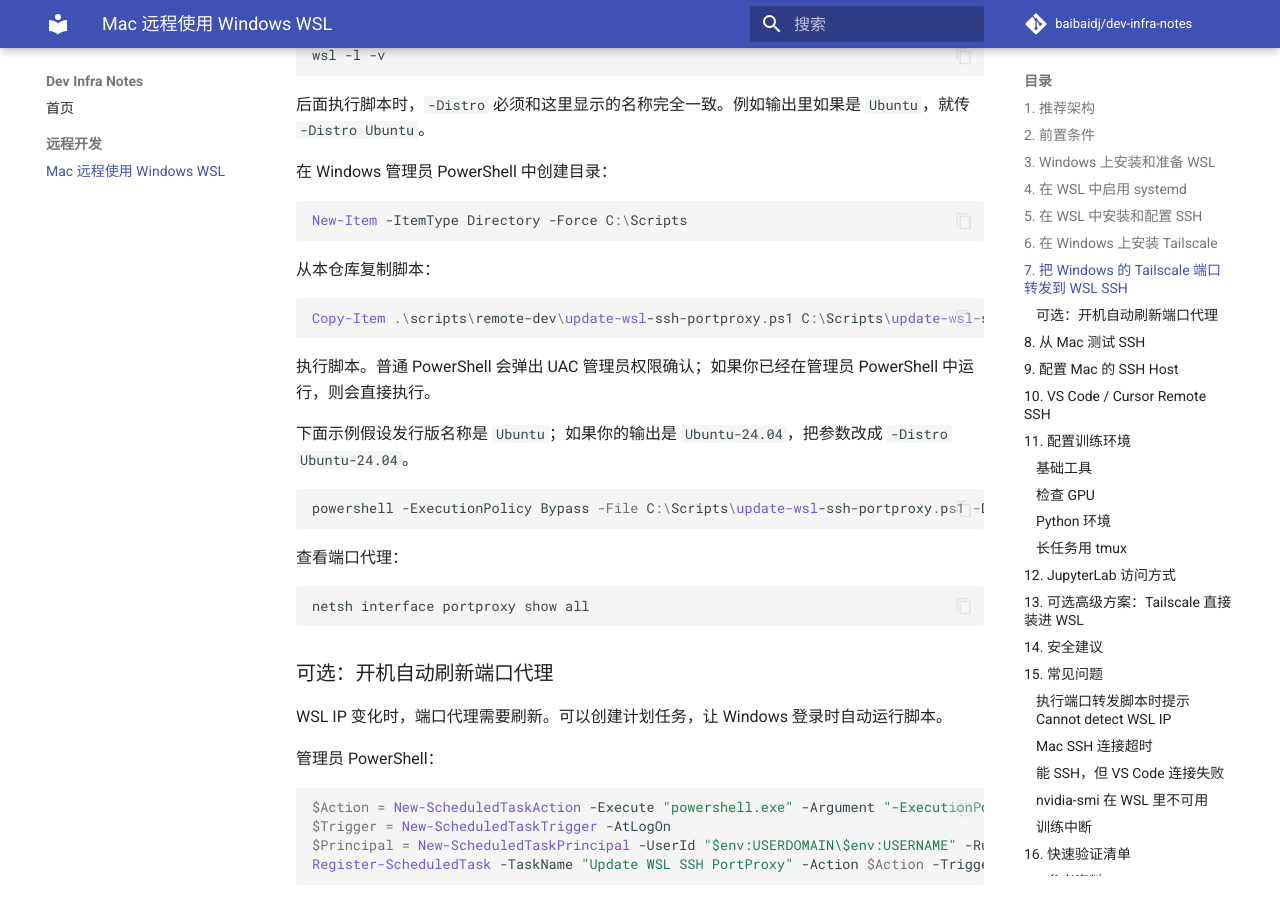
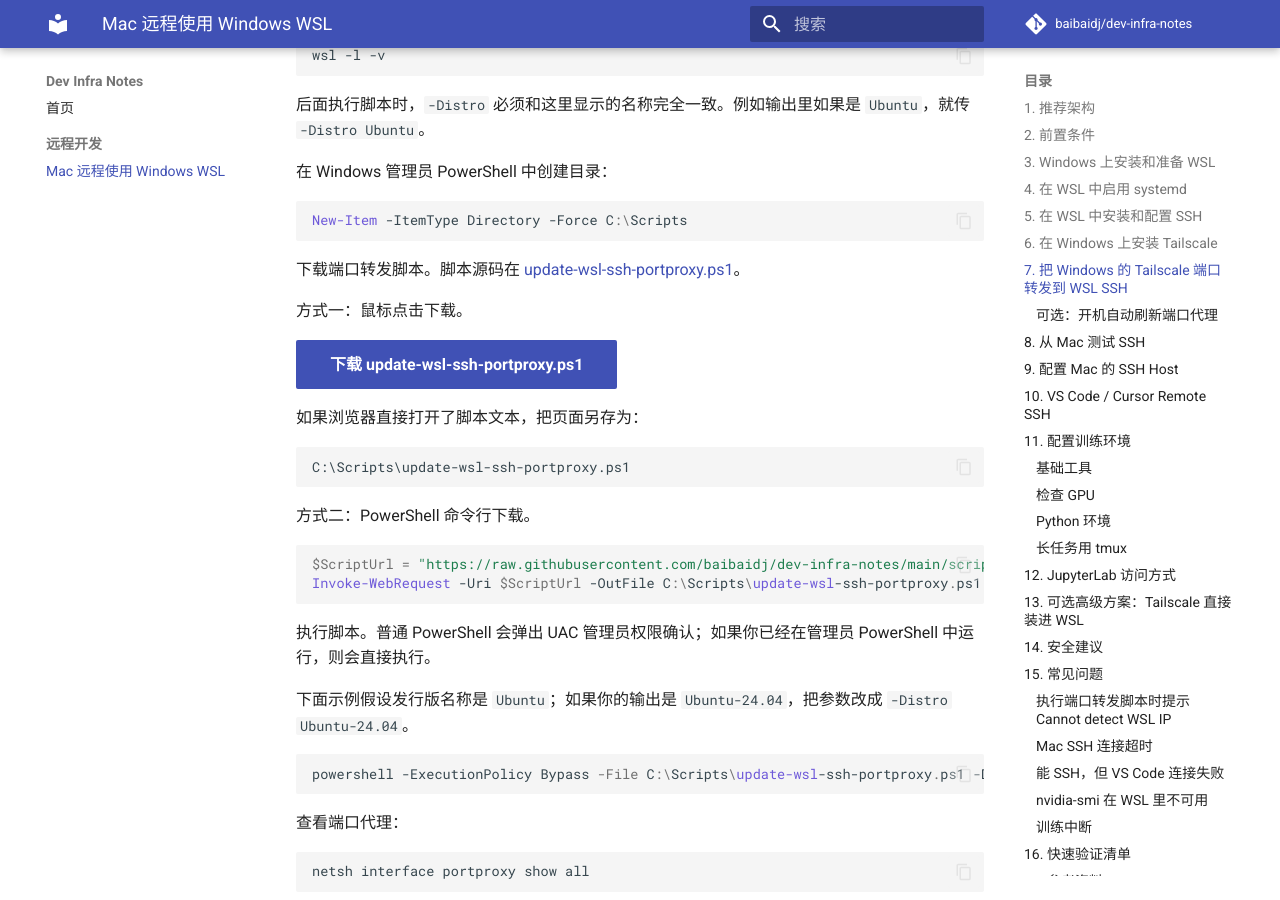
Before and after one commit to baibaidj/dev-infra-notes, an MkDocs documentation site: the page built from docs/remote-dev/mac-to-wsl-remote-dev.md, in a window 1280 px wide and 900 px high, scrolled down 5294 px. Built offline with MkDocs 1.6.1 and Material for MkDocs 9.7.7, drawn with Linux system fonts in a browser that asks for light colours; comment, search, counter and statistics services are not loaded.

Commit message:
docs: add direct download options for WSL portproxy script

````diff
--- a/docs/remote-dev/mac-to-wsl-remote-dev.md
+++ b/docs/remote-dev/mac-to-wsl-remote-dev.md
@@ -255,10 +255,24 @@
 New-Item -ItemType Directory -Force C:\Scripts
 ```
 
-从本仓库复制脚本：
+下载端口转发脚本。脚本源码在
+[update-wsl-ssh-portproxy.ps1](https://github.com/baibaidj/dev-infra-notes/blob/main/scripts/remote-dev/update-wsl-ssh-portproxy.ps1)。
+
+方式一：鼠标点击下载。
+
+[下载 update-wsl-ssh-portproxy.ps1](https://raw.githubusercontent.com/baibaidj/dev-infra-notes/main/scripts/remote-dev/update-wsl-ssh-portproxy.ps1){ .md-button .md-button--primary download="update-wsl-ssh-portproxy.ps1" }
+
+如果浏览器直接打开了脚本文本，把页面另存为：
+
+```text
+C:\Scripts\update-wsl-ssh-portproxy.ps1
+```
+
+方式二：PowerShell 命令行下载。
 
 ```powershell
-Copy-Item .\scripts\remote-dev\update-wsl-ssh-portproxy.ps1 C:\Scripts\update-wsl-ssh-portproxy.ps1 -Force
+$ScriptUrl = "https://raw.githubusercontent.com/baibaidj/dev-infra-notes/main/scripts/remote-dev/update-wsl-ssh-portproxy.ps1"
+Invoke-WebRequest -Uri $ScriptUrl -OutFile C:\Scripts\update-wsl-ssh-portproxy.ps1
 ```
 
 执行脚本。普通 PowerShell 会弹出 UAC 管理员权限确认；如果你已经在管理员 PowerShell 中运行，则会直接执行。
````
